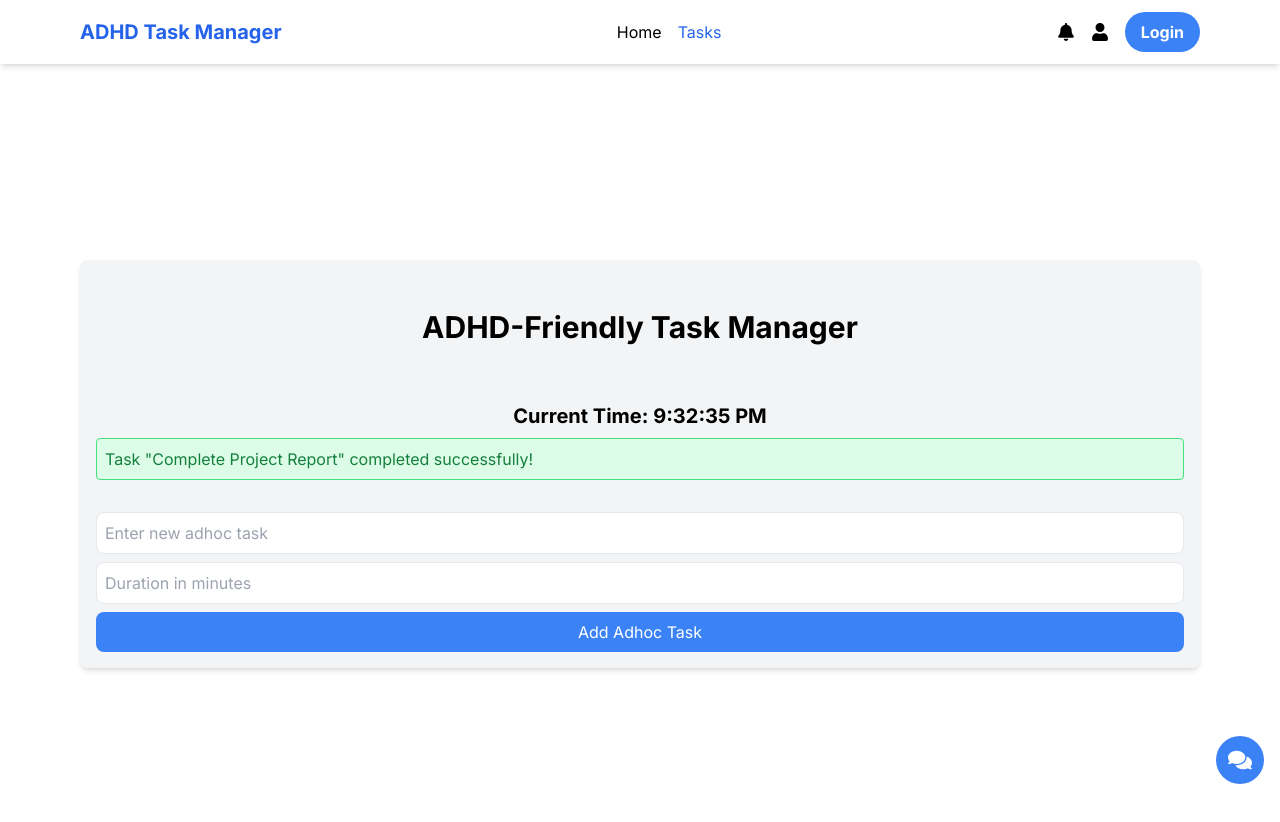
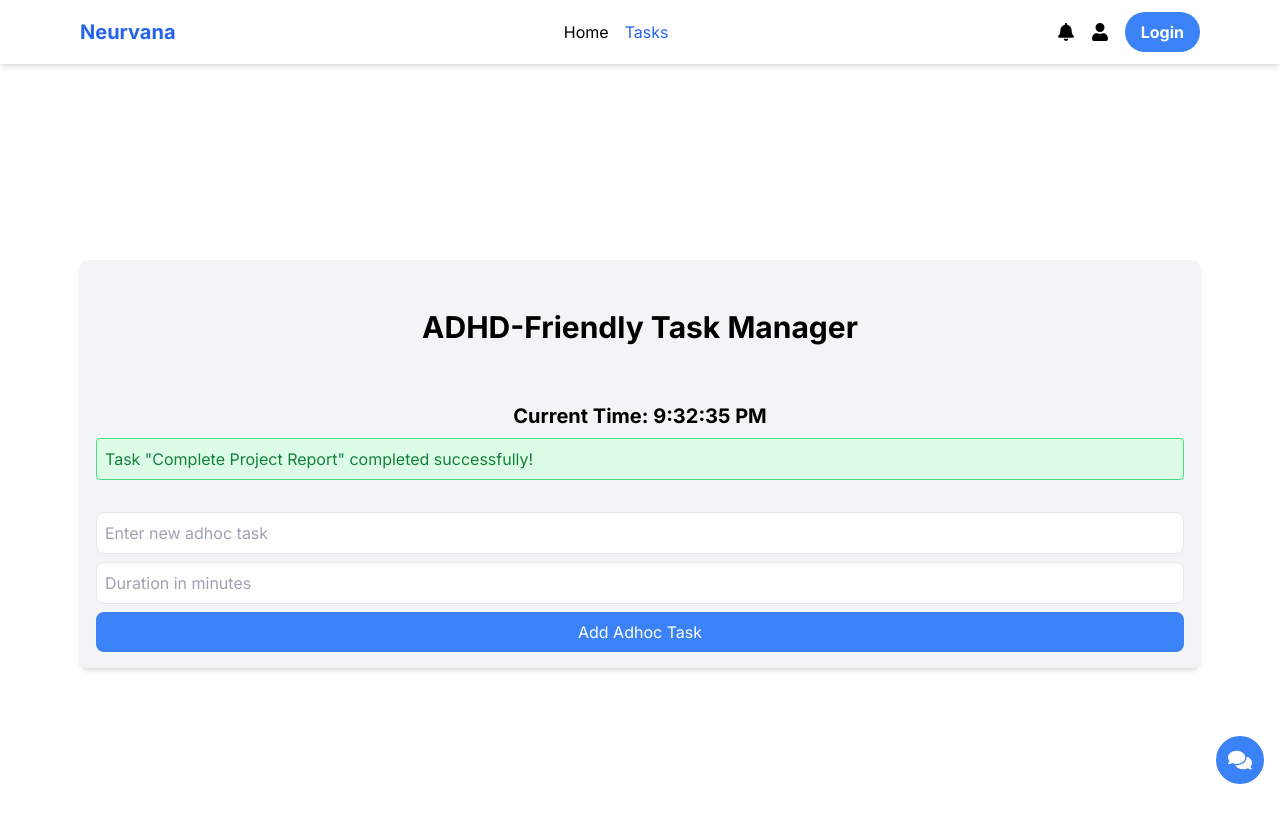
Before and after one commit to Tby23rd/techstars, a Next.js app: page /tasks in a window 1280 px wide. Shown: the top 822 px of the page. Built offline with nearby package versions, Linux system fonts and the light colour scheme.

Commit message:
still working on the pause

```diff
--- a/app/layout.tsx
+++ b/app/layout.tsx
@@ -6,7 +6,7 @@ import Navbar from '@/components/Navbar'
 const inter = Inter({ subsets: ['latin'] })
 
 export const metadata: Metadata = {
-  title: 'Prompt AI',
+  title: 'Neurvana',
   description: 'Neurodiversity Support',
 }
 
--- a/components/Footer.tsx
+++ b/components/Footer.tsx
@@ -75,7 +75,7 @@ const Footer: React.FC = () => {
       <div className="text-blue-900 mx-4 font-bold text-center mt-4 px-4 py-2">
         <p>&copy; 2024
           <Link href="#" className="text-blue-900 mx-2 font-bold">
-            Made with ❤️ by PromptAI
+            Made with ❤️ by Neurvana
           </Link>
           All rights reserved.
         </p>
--- a/components/Navbar.tsx
+++ b/components/Navbar.tsx
@@ -23,10 +23,10 @@ const Navbar: React.FC = () => {
     <nav className="bg-white shadow-md">
       <div className="max-w-6xl mx-auto px-4 py-3 flex justify-between items-center">
         <span
-          className="font-bold text-xl text-blue-600 cursor-pointer"
+          className="font-bold capitalize text-xl text-blue-600 cursor-pointer"
           onClick={() => handleNavigation('/')}
         >
-          ADHD Task Manager
+          Neurvana
         </span>
 
         {/* Desktop menu */}
--- a/components/task.tsx
+++ b/components/task.tsx
@@ -137,6 +137,10 @@ const ADHDTaskManager: React.FC = () => {
     }
   };
 
+  // Function to calculate page number for regular tasks
+  const totalPages = 10; // Assume each task is divided into 10 pages of progress
+  const getPageNumber = (progress: number) => Math.ceil((progress / 100) * totalPages);
+
   return (
     <div className="max-w-6xl mx-auto p-4 bg-gray-100 rounded-lg shadow-md relative">
       <h1 className="text-2xl md:text-3xl font-bold mb-4">ADHD-Friendly Task Manager</h1>
@@ -185,6 +189,19 @@ const ADHDTaskManager: React.FC = () => {
             </div>
             <p className="text-sm text-gray-500">Last updated: {task.lastUpdate.toLocaleTimeString()}</p>
             <p className="text-sm font-medium mt-2">Status: {task.isActive ? 'Active' : 'Paused'}</p>
+
+            {/* Show progress message for regular tasks */}
+            {!task.isAdhoc ? (
+              <p className="mt-2 text-sm font-medium">
+                You are on page {getPageNumber(task.progress)} of {totalPages} of the progress report.
+              </p>
+            ) : (
+              // Show a different message for adhoc tasks
+              <p className="mt-2 text-sm font-medium text-yellow-600">
+                Adhoc task in progress.
+              </p>
+            )}
+
             {task.isAdhoc && (
               <span className="mt-2 inline-block bg-yellow-200 rounded-full px-3 py-1 text-sm font-semibold text-yellow-700">
                 Adhoc
```
